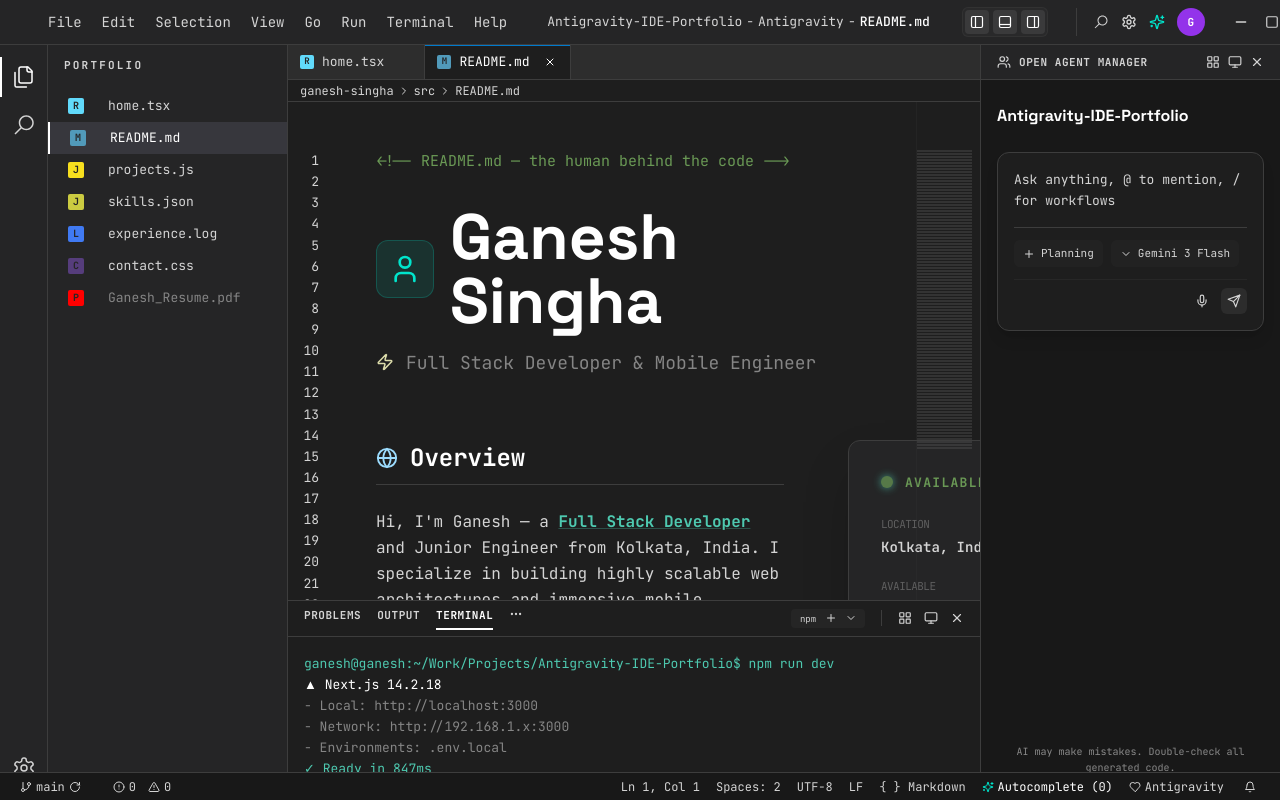
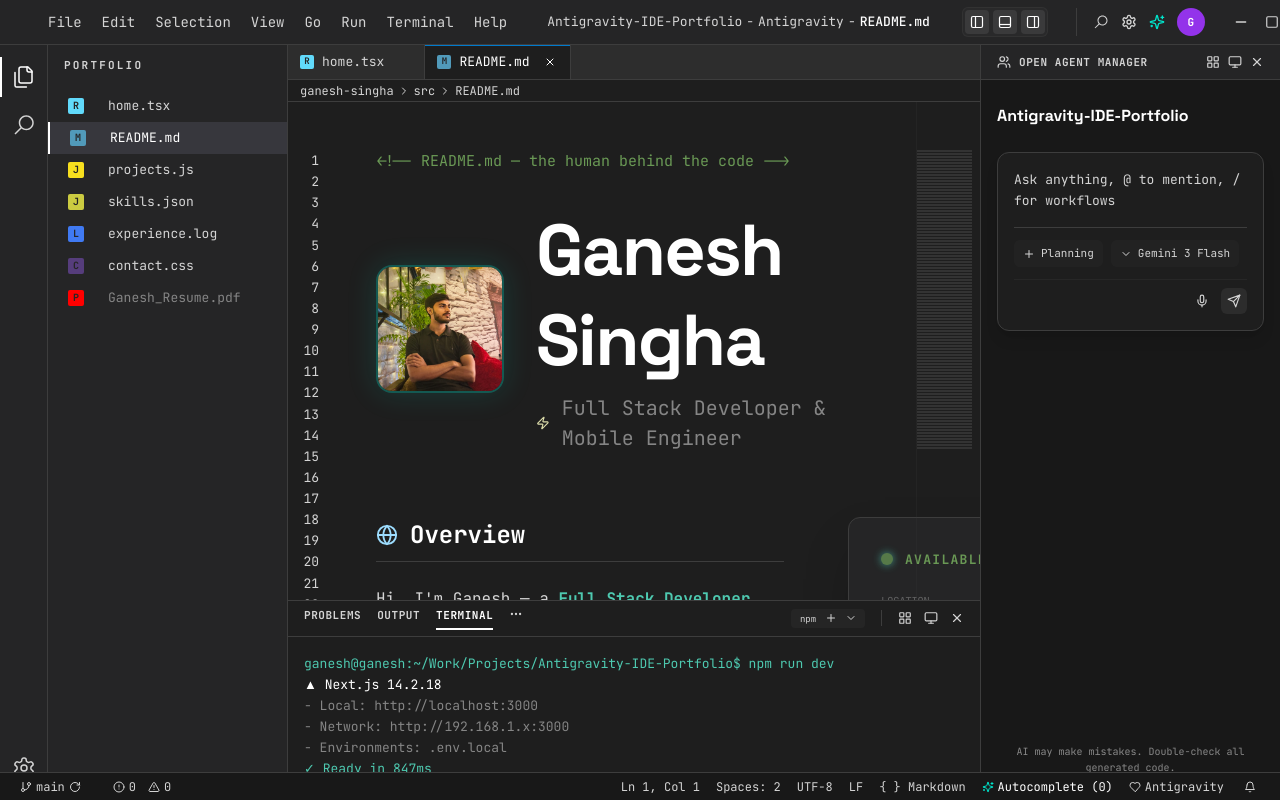
Before and after one commit to singhaganesh/Antigravity-IDE-Portfolio, a Next.js app: page /readme in a window 1280 px wide. Built offline with nearby package versions, Linux system fonts and the light colour scheme.

Commit message:
feat: implement Master README strategy and integrate profile photo

```diff
--- a/src/app/about/page.tsx
+++ /dev/null
@@ -1,127 +0,0 @@
-'use client';
-
-import React from 'react';
-import { aboutInfo, stats } from '@/data/profile';
-import { motion } from 'framer-motion';
-import { User, MapPin, Briefcase, Calendar, Globe, Rocket, Code2, Layout, Zap, Github, ExternalLink } from 'lucide-react';
-
-const ReadmePage = () => {
-  return (
-    <div className="px-10 py-12 animate-fadeUp">
-      {/* Code comment label */}
-      <div className="text-text-green text-[15px] font-mono mb-8">
-        {"<!-- README.md — the human behind the code -->"}
-      </div>
-
-      {/* Header Section */}
-      <div className="mb-16">
-        <div className="flex items-center gap-4 mb-4">
-           <div className="bg-[#00e5cc]/10 p-3 rounded-xl border border-[#00e5cc]/20">
-              <User size={32} className="text-[#00e5cc]" />
-           </div>
-           <h1 className="text-[64px] font-black text-white leading-none font-display">Ganesh Singha</h1>
-        </div>
-        <p className="text-text-muted text-[18px] font-mono mt-4 flex items-center gap-3">
-          <Zap size={18} className="text-text-yellow" />
-          Full Stack Developer & Mobile Engineer
-        </p>
-      </div>
-
-      <div className="grid grid-cols-1 lg:grid-cols-[1fr_350px] gap-16">
-
-        {/* Main Content Area */}
-        <div className="space-y-12">
-
-          {/* Bio Section */}
-          <section>
-            <h2 className="text-[24px] font-bold text-white mb-6 border-b border-border-color pb-2 flex items-center gap-3">
-              <Globe size={22} className="text-text-blue" />
-              Overview
-            </h2>
-            <div className="space-y-6 text-[16px] font-mono leading-relaxed text-text-primary">
-              <p>
-                Hi, I&apos;m Ganesh — a <span className="text-text-cyan font-bold underline decoration-text-cyan/30">Full Stack Developer</span> from West Bengal, India. I specialize in building highly scalable web architectures and immersive mobile experiences.
-              </p>
-              <p>
-                My philosophy is centered around <span className="text-text-orange font-semibold">"Antigravity Code"</span> — writing logic that feels weightless, performant, and perfectly balanced between frontend elegance and backend robustness.
-              </p>
-              <p>
-                Currently, I am focused on bridging the gap between <span className="text-text-purple font-semibold">IoT ecosystems</span> and <span className="text-text-green font-semibold">AI automation</span>, creating systems that solve complex real-world problems with simple, intuitive interfaces.
-              </p>
-            </div>
-          </section>
-
-          {/* Philosophy Section */}
-          <section className="grid grid-cols-1 md:grid-cols-3 gap-6">
-            <div className="bg-bg-sidebar/40 border border-border-color p-6 rounded-lg hover:border-text-blue/30 transition-colors group">
-              <Code2 className="mb-4 text-text-blue group-hover:scale-110 transition-transform" />
-              <h3 className="font-bold text-white mb-2 font-mono">Clean Code</h3>
-              <p className="text-[13px] text-text-muted font-mono leading-snug">Readable, maintainable, and strictly typed logic.</p>
-            </div>
-            <div className="bg-bg-sidebar/40 border border-border-color p-6 rounded-lg hover:border-text-purple/30 transition-colors group">
-              <Layout className="mb-4 text-text-purple group-hover:scale-110 transition-transform" />
-              <h3 className="font-bold text-white mb-2 font-mono">Scalable UI</h3>
-              <p className="text-[13px] text-text-muted font-mono leading-snug">Modular components designed for growth and performance.</p>
-            </div>
-            <div className="bg-bg-sidebar/40 border border-border-color p-6 rounded-lg hover:border-text-cyan/30 transition-colors group">
-              <Rocket className="mb-4 text-text-cyan group-hover:scale-110 transition-transform" />
-              <h3 className="font-bold text-white mb-2 font-mono">Modern Stack</h3>
-              <p className="text-[13px] text-text-muted font-mono leading-snug">Leveraging the latest in Next.js, Spring Boot, and AI.</p>
-            </div>
-          </section>
-
-          {/* Links Section */}
-          <div className="flex gap-6 pt-4">
-             <a href="https://github.com/singhaganesh" target="_blank" rel="noreferrer" className="flex items-center gap-2 text-text-muted hover:text-white transition-colors font-mono text-[14px]">
-                <Github size={16} />
-                github.com/singhaganesh
-             </a>
-             <a href="/projects" className="flex items-center gap-2 text-[#00e5cc] hover:underline transition-colors font-mono text-[14px]">
-                <ExternalLink size={16} />
-                explore_projects( )
-             </a>
-          </div>
-        </div>
-
-        {/* Sidebar Info Area */}
-        <div className="space-y-8">
-
-          {/* Status Card */}
-          <div className="bg-bg-sidebar border border-border-color rounded-xl p-8 shadow-2xl">
-            <div className="flex items-center gap-3 mb-6">
-              <div className="w-3 h-3 rounded-full bg-text-green animate-pulse shadow-[0_0_8px_#4ec9b0]" />
-              <span className="text-text-green font-mono text-[13px] font-bold uppercase tracking-widest">Available Now</span>
-            </div>
-
-            <div className="space-y-5">
-              {aboutInfo.map((info) => (
-                <div key={info.label} className="flex flex-col gap-1">
-                  <span className="text-[11px] font-mono text-text-muted uppercase tracking-tighter opacity-60">{info.label}</span>
-                  <span className={`${info.valueColor} font-mono text-[14px] font-semibold`}>{info.value}</span>
-                </div>
-              ))}
-            </div>
-
-            <div className="mt-8 pt-6 border-t border-border-color flex flex-col gap-4">
-               {stats.map((stat) => (
-                 <div key={stat.label} className="flex justify-between items-end">
-                    <span className="text-text-muted font-mono text-[12px]">{stat.label}</span>
-                    <span className="text-[24px] font-black text-white font-display leading-none">{stat.number}</span>
-                 </div>
-               ))}
-            </div>
-          </div>
-
-          {/* Terminal Hint */}
-          <div className="bg-[#1e1e1e] border border-border-color p-4 rounded-lg font-mono text-[12px] text-text-muted opacity-60">
-             <p className="">$ whoami</p>
-             <p className="text-white mt-1 font-bold">ganesh_singha.dev</p>
-          </div>
-
-        </div>
-      </div>
-    </div>
-  );
-};
-
-export default ReadmePage;
--- a/src/app/page.tsx
+++ b/src/app/page.tsx
@@ -56,7 +56,7 @@
   const rolePills = [
     { label: 'Full Stack Dev', color: '#4ec9b0' },
     { label: 'React / Next.js', color: '#61dafb' },
-    { label: 'Node.js Backend', color: '#68a063' },
+    { label: 'Spring Boot Backend', color: '#68a063' },
     { label: 'Open to Work', color: '#c586c0' },
   ];
 
--- a/src/app/readme/page.tsx
+++ b/src/app/readme/page.tsx
@@ -1,6 +1,7 @@
 'use client';
 
 import React from 'react';
+import Image from 'next/image';
 import { aboutInfo, stats } from '@/data/profile';
 import { motion } from 'framer-motion';
 import { User, MapPin, Briefcase, Calendar, Globe, Rocket, Code2, Layout, Zap, Github, ExternalLink } from 'lucide-react';
@@ -15,16 +16,25 @@
 
       {/* Header Section */}
       <div className="mb-16">
-        <div className="flex items-center gap-4 mb-4">
-           <div className="bg-[#00e5cc]/10 p-3 rounded-xl border border-[#00e5cc]/20">
-              <User size={32} className="text-[#00e5cc]" />
+        <div className="flex items-center gap-8 mb-4">
+           {/* Profile Photo at Left of Heading */}
+           <div className="w-32 h-32 rounded-2xl overflow-hidden border-2 border-[#00e5cc]/30 shadow-[0_0_30px_rgba(0,229,204,0.15)] flex-shrink-0">
+              <Image
+                src="/profile.jpeg"
+                alt="Ganesh Singha"
+                width={128}
+                height={128}
+                className="object-cover w-full h-full"
+              />
            </div>
-           <h1 className="text-[64px] font-black text-white leading-none font-display">Ganesh Singha</h1>
+           <div>
+              <h1 className="text-[72px] font-black text-white leading-tight font-display tracking-tight">Ganesh Singha</h1>
+              <p className="text-text-muted text-[20px] font-mono mt-2 flex items-center gap-3">
+                <Zap size={20} className="text-text-yellow" />
+                Full Stack Developer & Mobile Engineer
+              </p>
+           </div>
         </div>
-        <p className="text-text-muted text-[18px] font-mono mt-4 flex items-center gap-3">
-          <Zap size={18} className="text-text-yellow" />
-          Full Stack Developer & Mobile Engineer
-        </p>
       </div>
 
       <div className="grid grid-cols-1 lg:grid-cols-[1fr_350px] gap-16">
```
Also changed, not shown: public/profile.jpeg (added), 1 other file (tests, documents, lock files or other folders).
